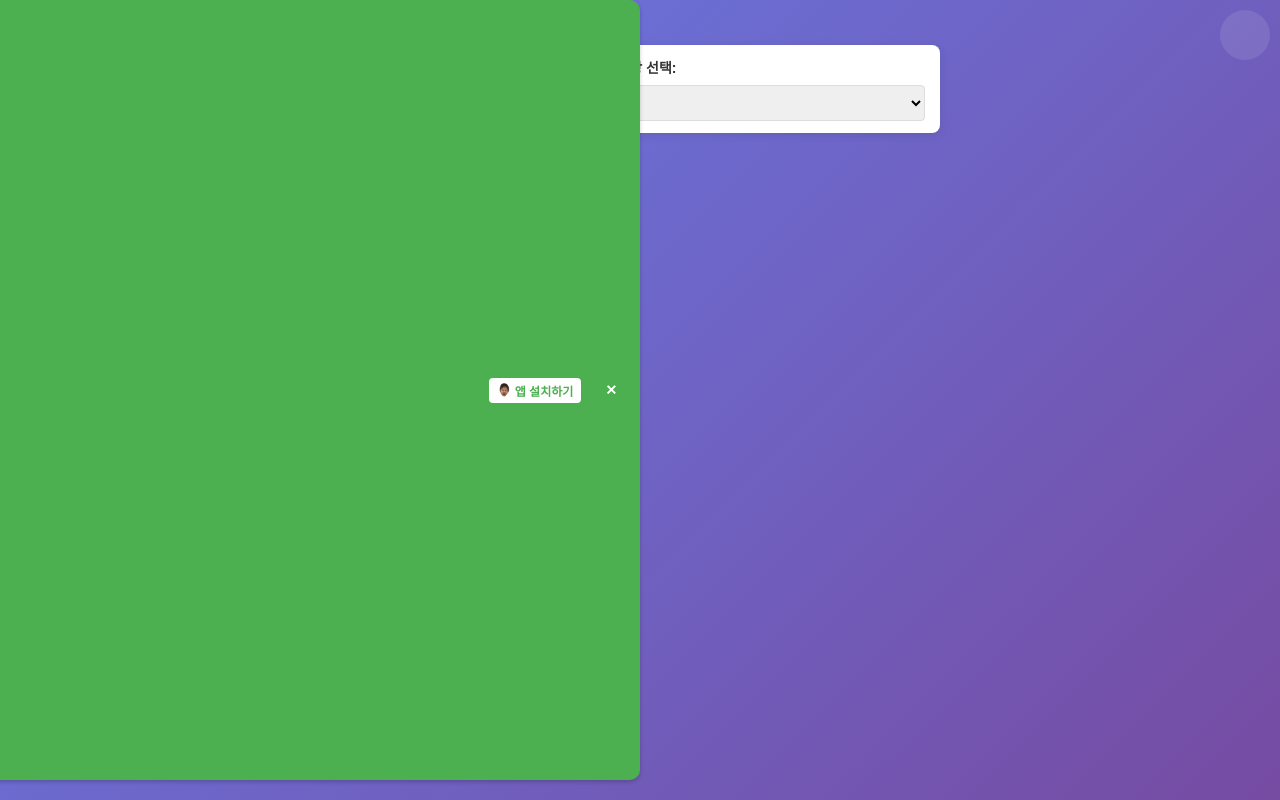
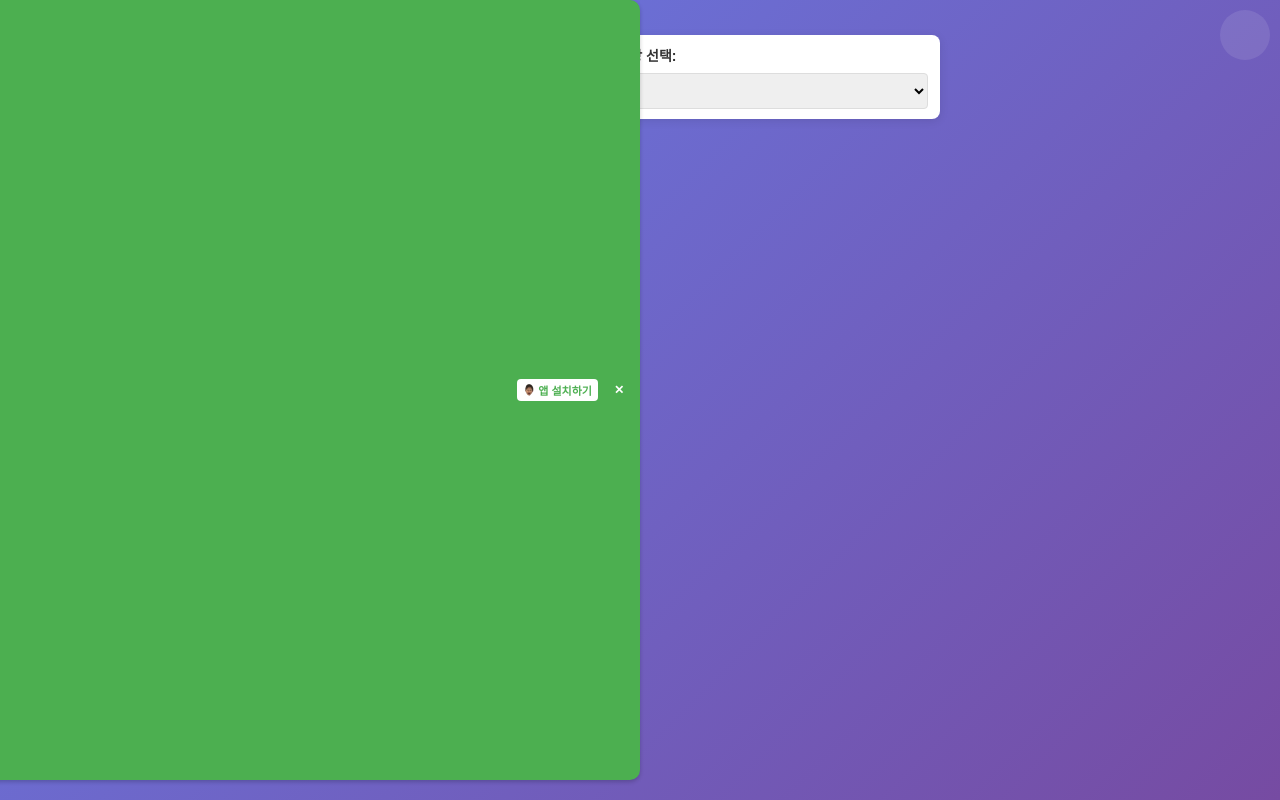
Before and after one commit to djyunn/baby_assist_videoblock, a Flask app: page / in a window 1280 px wide. Run offline with Flask 3, Linux system fonts and the light colour scheme.

Commit message:
default screen add

```diff
--- a/babyassist/static/app.js
+++ b/babyassist/static/app.js
@@ -111,14 +111,15 @@ document.addEventListener('DOMContentLoaded', function() {
     const unlockTrigger = document.getElementById('unlockTrigger');
 
     document.addEventListener('touchstart', function(e) {
-        if (isLocked && !e.target.closest('.modal') && !e.target.closest('#mainVideoSelect')) {
+        if (isLocked && !e.target.closest('.modal') && !e.target.closest('#mainVideoSelect') && !e.target.closest('#pwaInstallBanner')) {
             e.preventDefault();
             e.stopPropagation();
         }
     }, { passive: false });
 
     document.addEventListener('click', function(e) {
-        if (isLocked && !e.target.closest('.modal') && !e.target.closest('.unlock-trigger') && !e.target.closest('#mainVideoSelectContainer')) {
+        if (isLocked && !e.target.closest('.modal') && !e.target.closest('.unlock-trigger') &&
+            !e.target.closest('#mainVideoSelectContainer') && !e.target.closest('#pwaInstallBanner')) {
             e.preventDefault();
             e.stopPropagation();
         }
--- a/babyassist/templates/index.html
+++ b/babyassist/templates/index.html
@@ -19,14 +19,14 @@
             width: 100%;
             background-color: #4CAF50;
             color: white;
-            padding: 8px 15px;
+            padding: 6px 10px; /* 패딩 줄임 */
             text-align: center;
             z-index: 1000;
             display: flex;
             justify-content: space-between;
             align-items: center;
             box-shadow: 0 2px 4px rgba(0,0,0,0.2);
-            font-size: 14px;
+            font-size: 12px; /* 글자 크기 줄임 */
         }
         #pwaInstallBanner.hidden {
             display: none !important;
@@ -35,12 +35,12 @@
             background: white;
             color: #4CAF50;
             border: none;
-            padding: 4px 8px;
+            padding: 3px 6px; /* 패딩 줄임 */
             border-radius: 4px;
             cursor: pointer;
             font-weight: bold;
-            margin-left: 8px;
-            font-size: 12px;
+            margin-left: 6px; /* 마진 줄임 */
+            font-size: 11px; /* 글자 크기 줄임 */
             white-space: nowrap;
             display: flex;
             align-items: center;
@@ -51,25 +51,25 @@
         #pwaCloseBtn {
             background: transparent !important;
             color: white !important;
-            padding: 4px 8px !important;
-            font-size: 14px !important;
+            padding: 2px 6px !important; /* 패딩 줄임 */
+            font-size: 12px !important;
         }
         .button-group {
             display: flex;
-            gap: 8px;
+            gap: 4px; /* 간격 줄임 */
             align-items: center;
         }
         #app {
-            padding-top: 35px;
+            padding-top: 30px; /* 상단 패딩 줄임 */
         }
         /* 재생목록 선택기 스타일 */
         #mainVideoSelectContainer {
             position: fixed;
-            top: 45px;
+            top: 35px; /* 상단 위치 조정 */
             left: 50%;
             transform: translateX(-50%);
             z-index: 999;
-            padding: 12px 15px;
+            padding: 10px 12px; /* 패딩 줄임 */
             background-color: white;
             border-radius: 8px;
             box-shadow: 0 2px 10px rgba(0,0,0,0.1);
@@ -151,11 +151,11 @@
     <!-- PWA 설치 버튼 -->
     <div id="pwaInstallBanner" class="pwa-install-banner">
         <span style="display: flex; align-items: center;">
-            <img src="{{ url_for('static', filename='favicon.ico') }}" alt="App Icon" style="width: 16px; height: 16px; margin-right: 6px;">
+            <img src="{{ url_for('static', filename='favicon.ico') }}" alt="App Icon" style="width: 14px; height: 14px; margin-right: 4px;">
             더 나은 사용을 위해 앱으로 설치하세요!
         </span>
         <div class="button-group">
-            <button id="pwaInstallBtn"><img src="{{ url_for('static', filename='favicon.ico') }}" alt="App Icon" style="width: 14px; height: 14px; margin-right: 4px; vertical-align: middle;">앱 설치하기</button>
+            <button id="pwaInstallBtn"><img src="{{ url_for('static', filename='favicon.ico') }}" alt="App Icon" style="width: 12px; height: 12px; margin-right: 3px; vertical-align: middle;">앱 설치하기</button>
             <button id="pwaCloseBtn">✕</button>
         </div>
     </div>
```
